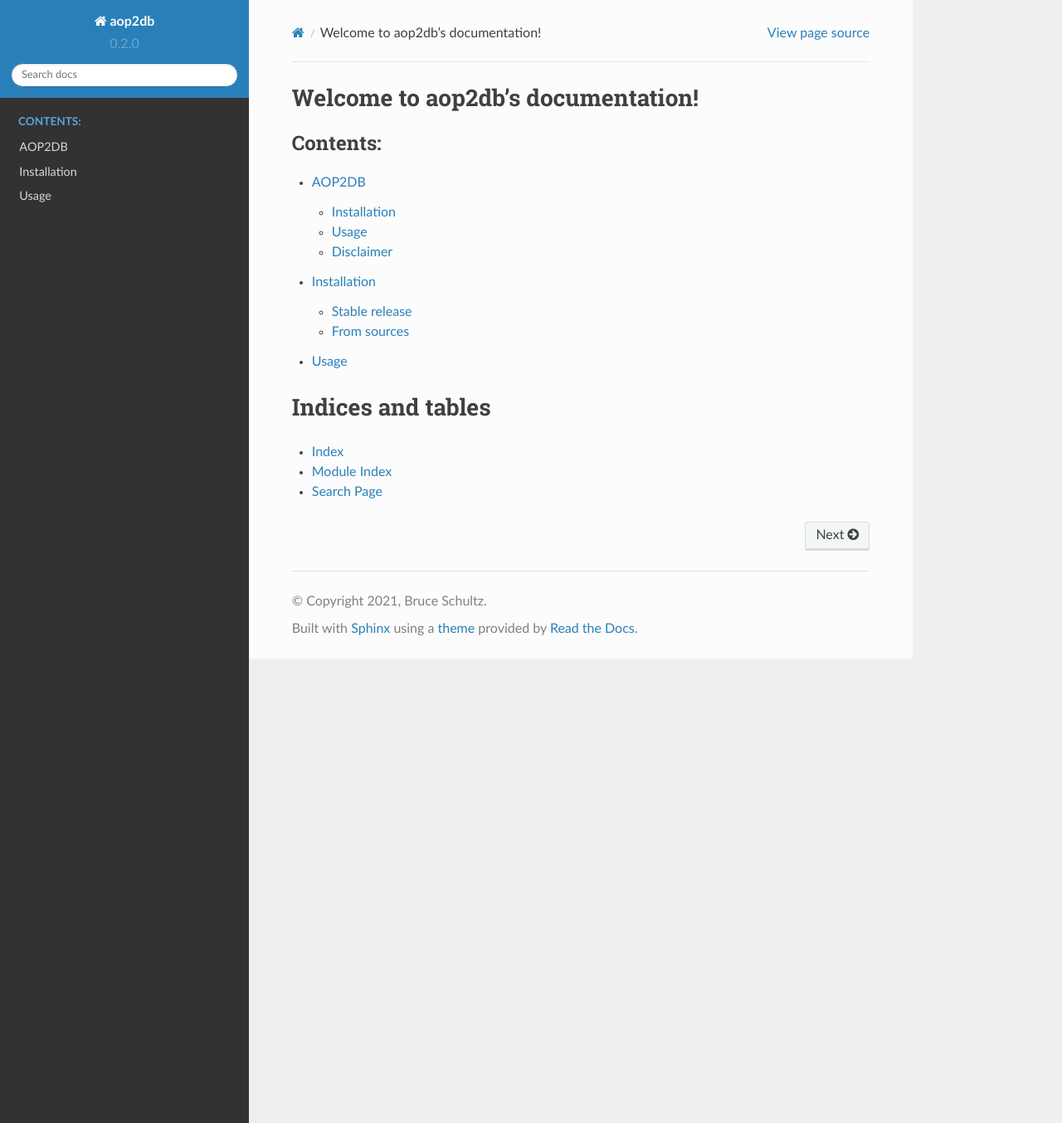
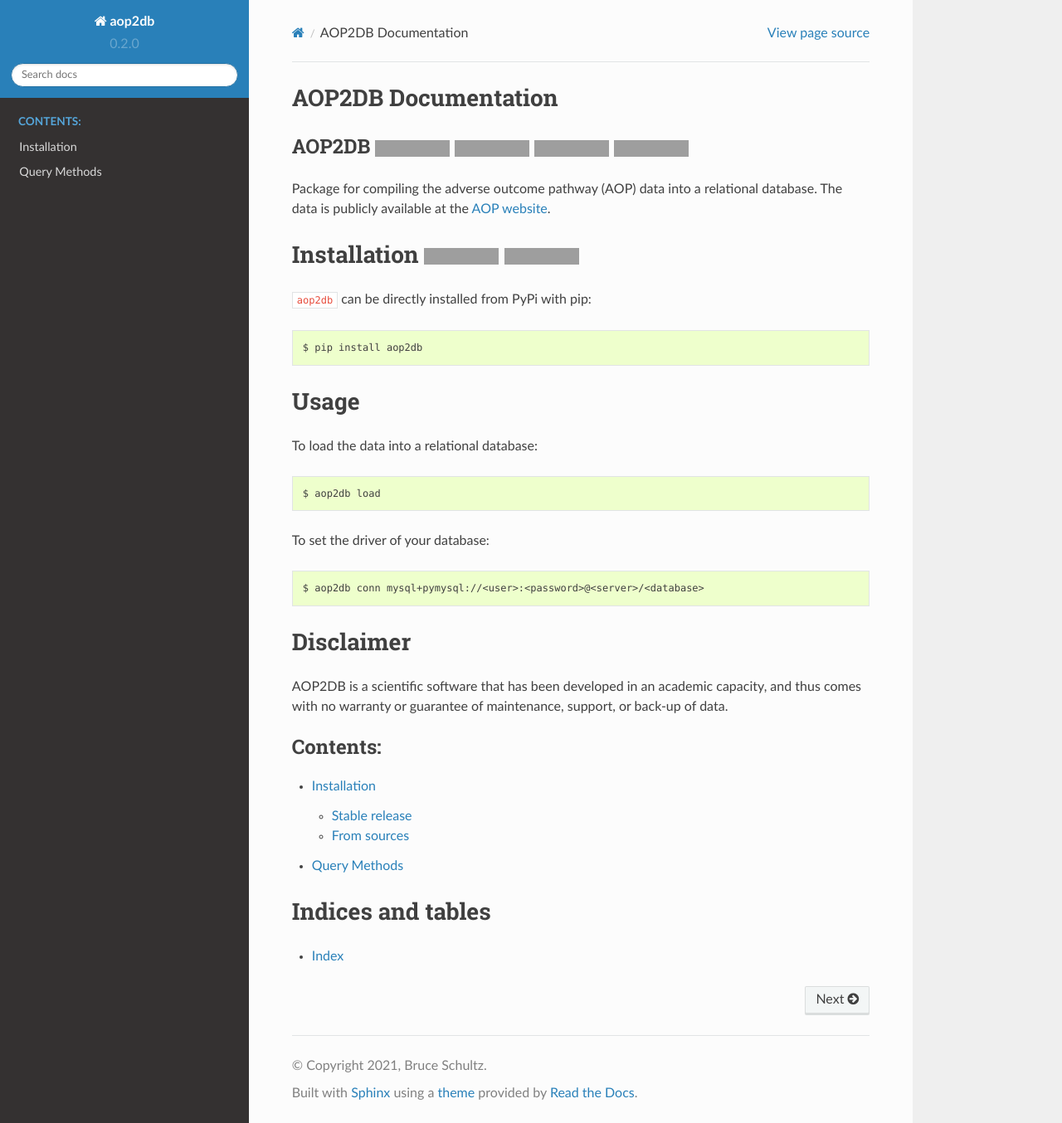
Before and after one commit to brucetony/aop2db, a Sphinx documentation site: the page built from docs/source/index.rst, in a window 1280 px wide and 1354 px high. Shown: the whole window at 83% size. Built offline with Sphinx 7.4.7 and the Read the Docs theme 2.0.0, drawn with Linux system fonts in a browser that asks for light colours; grey boxes are pictures that could not be loaded.

Commit message:
docs: reogranize documentation

```diff
--- a/docs/source/conf.py
+++ b/docs/source/conf.py
@@ -36,7 +36,24 @@ extensions = [
     'sphinx.ext.viewcode',
     'sphinx_click.ext',
     'sphinx_autodoc_typehints',
+    'sphinx.ext.napoleon',
 ]
+
+# Napoleon settings
+napoleon_google_docstring = True
+napoleon_numpy_docstring = True
+napoleon_include_init_with_doc = False
+napoleon_include_private_with_doc = False
+napoleon_include_special_with_doc = True
+napoleon_use_admonition_for_examples = False
+napoleon_use_admonition_for_notes = False
+napoleon_use_admonition_for_references = False
+napoleon_use_ivar = False
+napoleon_use_param = True
+napoleon_use_rtype = True
+napoleon_preprocess_types = False
+napoleon_type_aliases = None
+napoleon_attr_annotations = True
 
 # Add any paths that contain templates here, relative to this directory.
 templates_path = ['_templates']
--- a/docs/source/index.rst
+++ b/docs/source/index.rst
@@ -1,16 +1,14 @@
-Welcome to aop2db's documentation!
-======================================
+AOP2DB Documentation
+====================
+.. include:: ../../README.rst
 
 .. toctree::
    :maxdepth: 2
    :caption: Contents:
 
-   readme
    installation
-   usage
+   methods
 
 Indices and tables
 ==================
 * :ref:`genindex`
-* :ref:`modindex`
-* :ref:`search`
--- /dev/null
+++ b/docs/source/methods.rst
@@ -0,0 +1,5 @@
+Query Methods
+=============
+
+.. automodule:: aop2db.aop.query
+   :members:
--- a/docs/source/readme.rst
+++ /dev/null
@@ -1 +0,0 @@
-.. include:: ../../README.rst
--- a/docs/source/usage.rst
+++ /dev/null
@@ -1,7 +0,0 @@
-=====
-Usage
-=====
-
-To use aop2db in a project::
-
-    import aop2db
```
Also changed, not shown: 1 other file.
